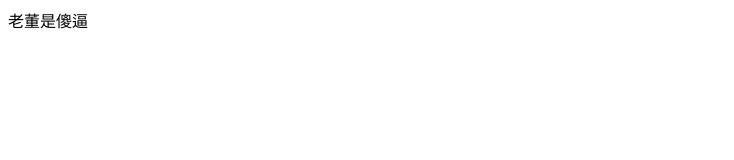
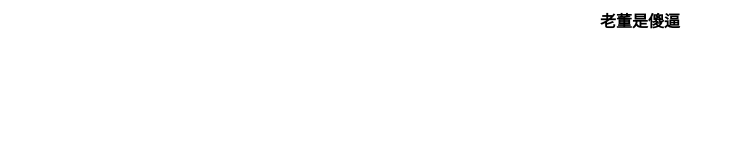
Before and after one commit to loveqihang/loveqihang.github.io, a plain HTML site: page index.html in a window 1280 px wide. Shown: the whole page, without its empty margins (0-734 px from the left). Drawn offline with Linux system fonts and the light colour scheme.

Commit message:
Update index.html

```diff
--- a/index.html
+++ b/index.html
@@ -6,6 +6,6 @@
 	<title>hello</title>
 </head>
 <body>
-	<div>老董是傻逼</div>
+	<div><center><b>老董是傻逼</b></center></div>
 </body>
 </html>
```
